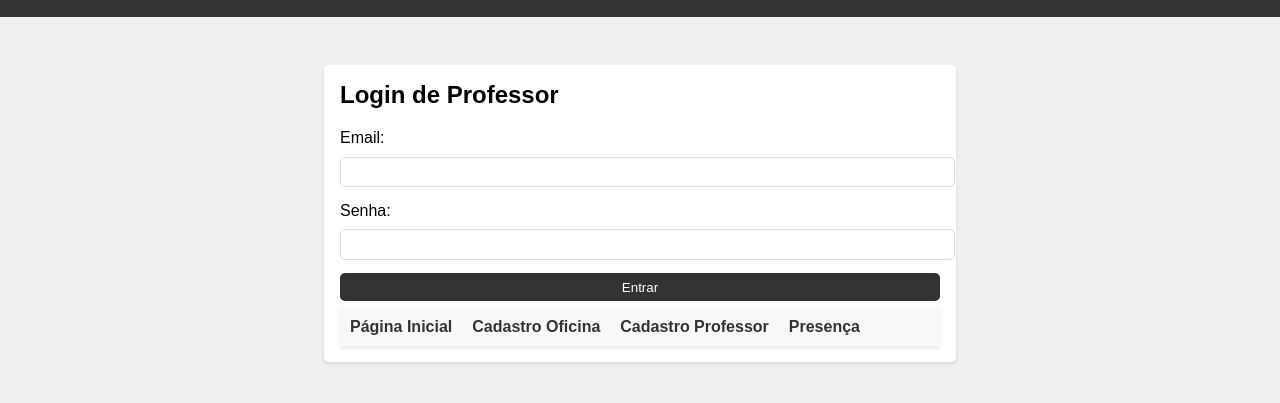
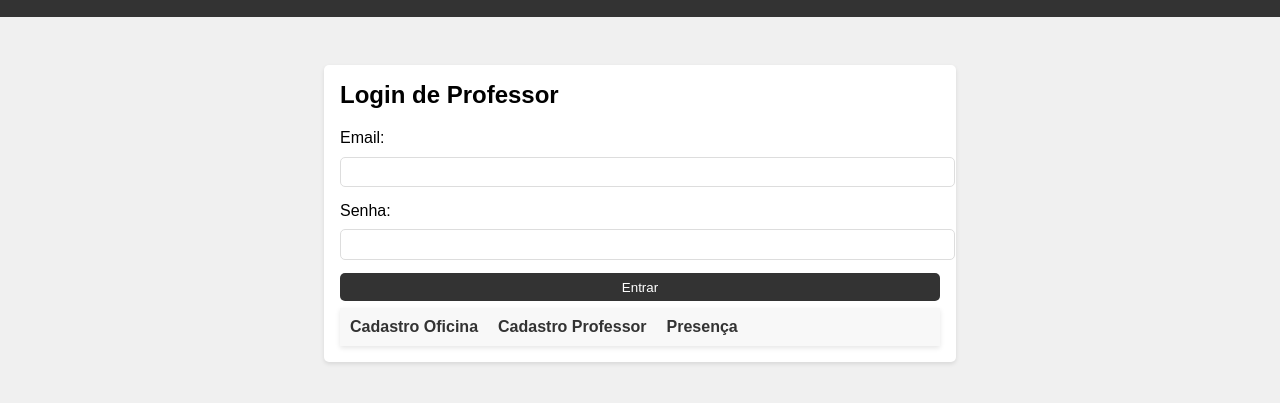
Before and after one commit to pedrovinchi1/Oficina2, a plain HTML site: page index.html in a window 1280 px wide. Shown: the part 95-498 px from the top of the page. Drawn offline with Linux system fonts and the light colour scheme.

Commit message:
remoção

```diff
--- a/index.html
+++ b/index.html
@@ -25,7 +25,6 @@
                 <button type="submit">Entrar</button>
                 <nav class="menu">
                     <ul>
-                        <li><a href="index.html">Página Inicial</a></li>
                         <li><a href="cadastooficina.html">Cadastro Oficina</a></li>
                         <li><a href="cadastroprofessor.html">Cadastro Professor</a></li>
                         <li><a href="presenca.html">Presença</a></li>
```
